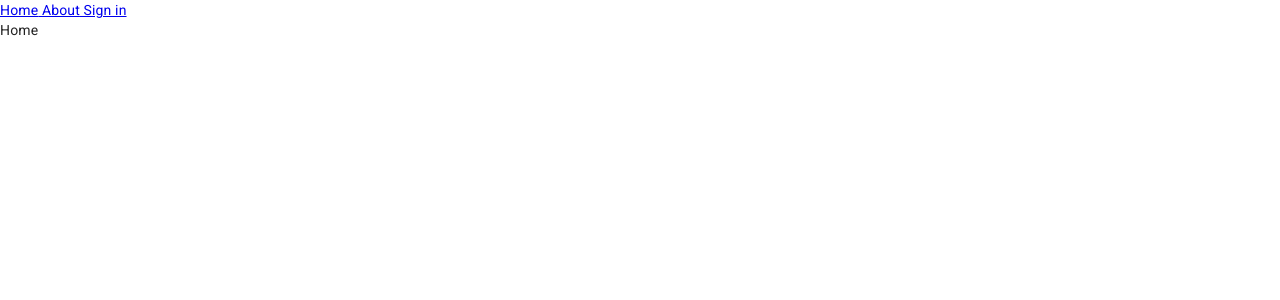
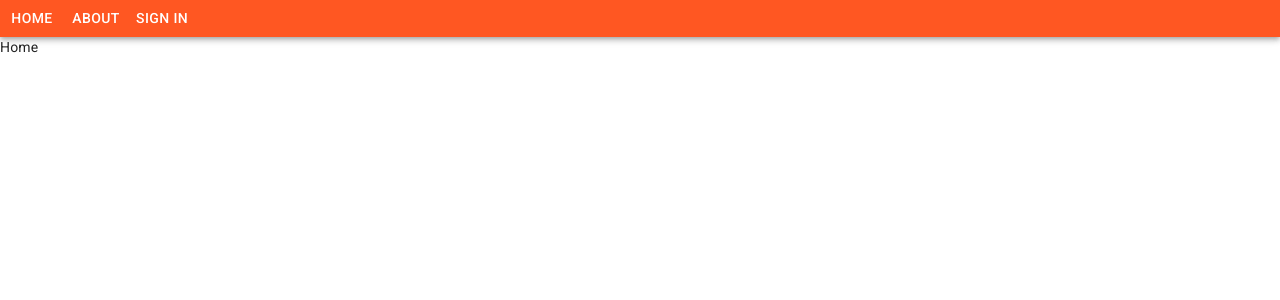
Before and after one commit to ricardoglez/ssrStrava, a Next.js app: page / in a window 1280 px wide. Shown: the top 300 px of the page. Built offline with nearby package versions, Linux system fonts and the light colour scheme.

Commit message:
Add header styles and more athlete data

```diff
--- a/components/Header.js
+++ b/components/Header.js
@@ -1,33 +1,53 @@
 import React, {useContext, useState, useEffect} from 'react';
 import Link from 'next/link';
+import AthleteData from './AthleteData';
 
+import {
+    Drawer,
+    Button,
+    AppBar,
+    Grid,
+    Typography
+} from '@material-ui/core';
+import {makeStyles} from '@material-ui/core/styles';
 import {AppContext} from '../context/AppContext';
-const linkStyle = {
-    margibnRight:15,
-}
+import {baseStyles} from '../themes/customStyles';
+
 
 const Header = ( ) => {
     const [state,dispatch] = useContext(AppContext);
+    const classes = baseStyles();
+
     return (
-        <div>
+        <AppBar position='static' className={classes.appBar}>
+            <Grid item xs={state.isAuth ? 8 : 12}>
+                <Button>
                     <Link href='/'>
-                <a style={linkStyle}> Home</a>
+                        <a className={classes.linkWithoutStyle}> Home</a>
                     </Link>
+                </Button>
+                <Button>
                     <Link href='/about'>
-                <a style={linkStyle}> About</a>
+                        <a className={classes.linkWithoutStyle}> About</a>
                     </Link>
+                </Button>
+                <Button>
                     {
                         state.isAuth
                         ?
+
                         <Link href='/signout'>
-                    <a style={linkStyle}> Sign out</a>
+                            <a className={classes.linkWithoutStyle}> Sign out</a>
                         </Link>
                         :
                         <Link href='/signin'>
-                    <a style={linkStyle}> Sign in</a>
+                            <a className={classes.linkWithoutStyle}> Sign in</a>
                         </Link>
                     }
-        </div>
+                </Button>
+            </Grid>
+            <AthleteData />
+        </AppBar>
     )
 }
 
```
Lines whose indentation alone changed are shown as unchanged.
